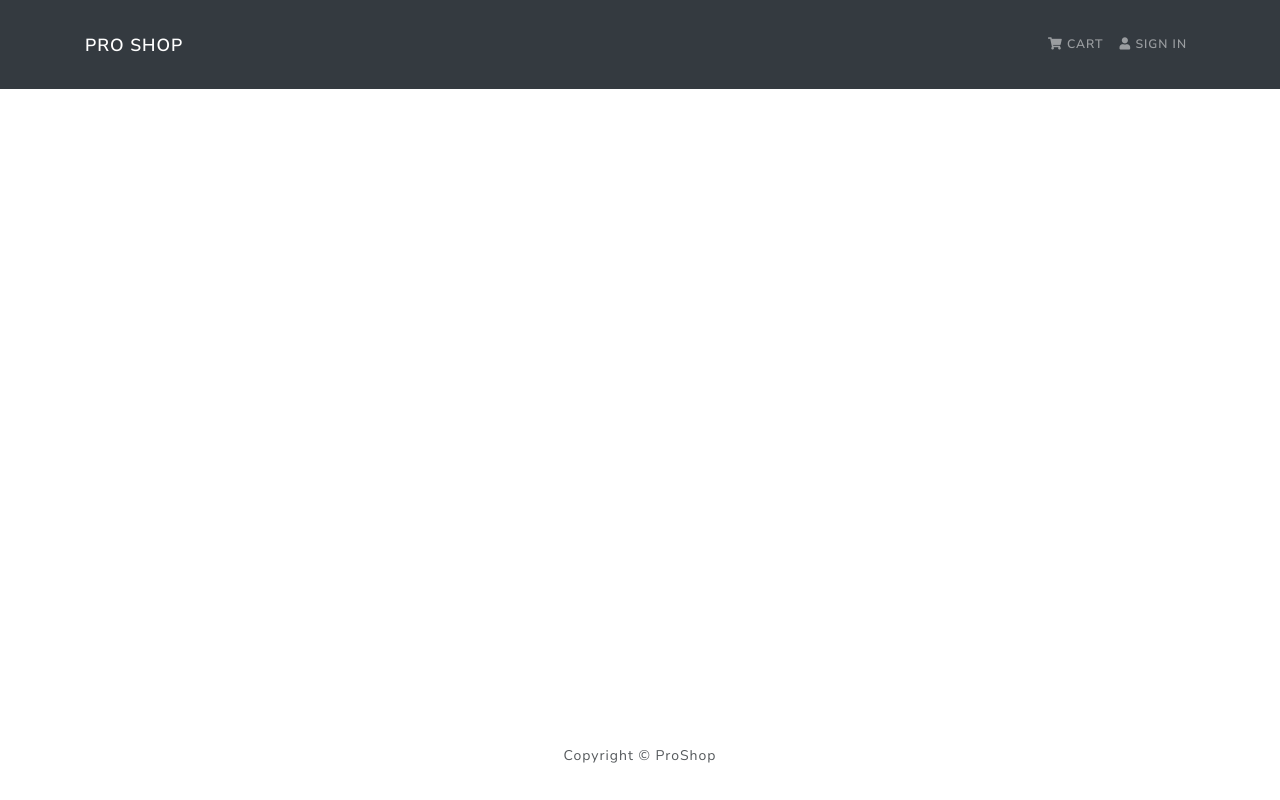
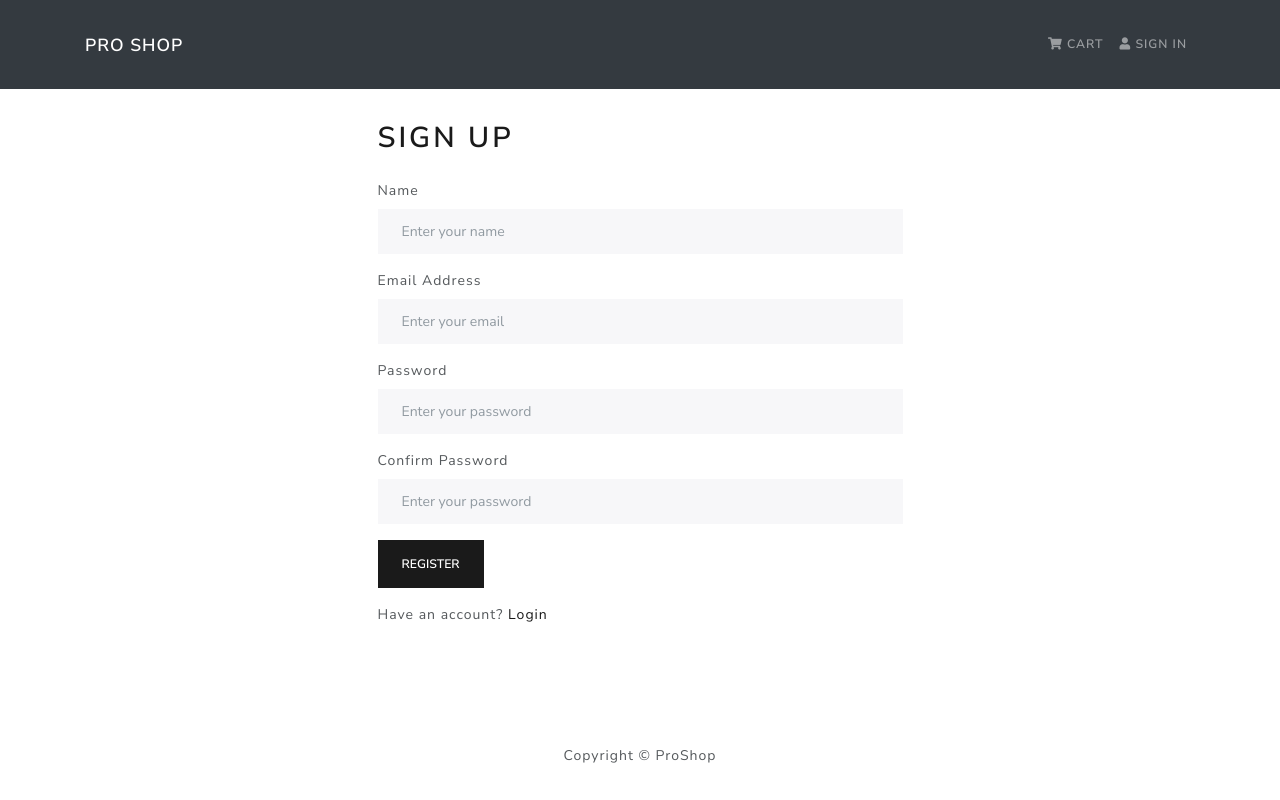
Before and after one commit to wellingtondw/proshop, a React (Create React App) app in the folder frontend/: page /register in a window 1280 px wide. Built offline with nearby package versions, Linux system fonts and the light colour scheme.

Commit message:
create register screen and functionality

```diff
--- a/frontend/src/App.js
+++ b/frontend/src/App.js
@@ -11,6 +11,7 @@ import Home from './screens/Home'
 import ProductDetails from './screens/ProductDetails'
 import Cart from './screens/Cart'
 import Login from './screens/Login'
+import Register from './screens/Register'
 
 function App() {
   return (
@@ -20,6 +21,7 @@ function App() {
         <main className='py-3'>
           <Container>
             <Route path='/login' component={Login} exact />
+            <Route path='/register' component={Register} exact />
             <Route path='/' component={Home} exact />
             <Route path='/product/:id' component={ProductDetails} exact />
             <Route path='/cart/:id?' component={Cart} exact />
--- a/frontend/src/redux/actions/userActions.js
+++ b/frontend/src/redux/actions/userActions.js
@@ -22,8 +22,6 @@ export const login = ({ email, password }) => async(dispatch) => {
       type: USER_LOGIN_SUCCESS,
       payload: data
     })
-
-    localStorage.setItem('userInfo', JSON.stringify(data))
   } catch (error) {
     dispatch({
       type: USER_LOGIN_FAIL,
--- a/frontend/src/redux/reducers/userReducer.js
+++ b/frontend/src/redux/reducers/userReducer.js
@@ -16,6 +16,7 @@ export const userLoginReducer = (state = userReducerInitialState, action) => {
     case USER_LOGIN_REQUEST:
       return { loading: true}
     case USER_LOGIN_SUCCESS:
+      localStorage.setItem('userInfo', JSON.stringify(action.payload))
       return { loading: false, userInfo: action.payload }
     case USER_LOGIN_FAIL:
       return { loading: false, error: action.payload }
--- /dev/null
+++ b/frontend/src/screens/Register.js
@@ -0,0 +1,108 @@
+import { useState, useEffect } from 'react'
+import { Link } from 'react-router-dom'
+import { Form, Button, Row, Col } from 'react-bootstrap'
+import { useDispatch, useSelector } from 'react-redux'
+import Message from '../components/Message'
+import Loader from '../components/Loader'
+import FormContainer from '../components/FormContainer'
+
+  import { register } from '../redux/actions/userActions'
+
+const Register = ({ location, history }) => {
+  const [name, setName] = useState('')
+  const [email, setEmail] = useState('')
+  const [password, setPassword] = useState('')
+  const [confirmPassword, setConfirmPassword] = useState('')
+  const [message, setMessage] = useState('')
+
+  const dispatch = useDispatch()
+
+  const userRegister = useSelector(state => state.userRegister)
+  const { loading, error, userInfo } = userRegister
+
+  const redirect = location.search ? location.search.split('=')[1] : '/'
+
+  useEffect(() => {
+    if(userInfo) {
+      history.push(redirect)
+    }
+  }, [history, userInfo, redirect])
+
+  const submitHandler = (e) => {
+    e.preventDefault()
+
+    if(password !== confirmPassword) {
+      return setMessage('Passwords do not match')
+    }
+
+    setMessage('')
+
+    dispatch(register({
+      name,
+      email,
+      password
+    }))
+  }
+
+  return (
+    <FormContainer>
+      <h1>Sign Up</h1>
+      {message && <Message variant='danger'>{message}</Message>}
+      {error && <Message variant='danger'>{error}</Message>}
+      {loading && <Loader />}
+      <Form onSubmit={submitHandler}>
+        <Form.Group controlId='name'>
+          <Form.Label>Name</Form.Label>
+          <Form.Control
+            type='text'
+            placeholder='Enter your name'
+            value={name}
+            onChange={e => setName(e.target.value)}
+          />
+        </Form.Group>
+
+        <Form.Group controlId='email'>
+          <Form.Label>Email Address</Form.Label>
+          <Form.Control
+            type='email'
+            placeholder='Enter your email'
+            value={email}
+            onChange={e => setEmail(e.target.value)}
+          />
+        </Form.Group>
+
+        <Form.Group controlId='password'>
+          <Form.Label>Password</Form.Label>
+          <Form.Control
+            type='password'
+            placeholder='Enter your password'
+            value={password}
+            onChange={e => setPassword(e.target.value)}
+          />
+        </Form.Group>
+
+        <Form.Group controlId='confirm-password'>
+          <Form.Label>Confirm Password</Form.Label>
+          <Form.Control
+            type='password'
+            placeholder='Enter your password'
+            value={confirmPassword}
+            onChange={e => setConfirmPassword(e.target.value)}
+          />
+        </Form.Group>
+
+        <Button type='submit' variant='primary'>
+          Register
+        </Button>
+      </Form>
+
+      <Row className='py-3'>
+        <Col>
+          Have an account? <Link to={redirect ? `/login?redirect=${redirect}` : '/login'}>Login</Link>
+        </Col>
+      </Row>
+    </FormContainer>
+  )
+}
+
+export default Register
```
